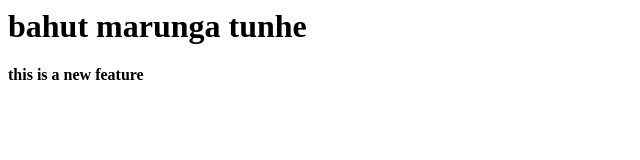
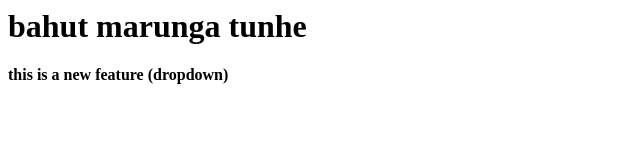
Before and after one commit to Sky07light/localrepo, a plain HTML site: page index.html in a window 1280 px wide. Shown: the full height of the page, 0-640 px from the left. Drawn offline with Linux system fonts and the light colour scheme.

Commit message:
add dropdown

```diff
--- a/index.html
+++ b/index.html
@@ -1,2 +1,2 @@
 <h1>bahut marunga tunhe </h1>
-<b> this is a new feature</b>
+<b> this is a new feature (dropdown)</b>
```
